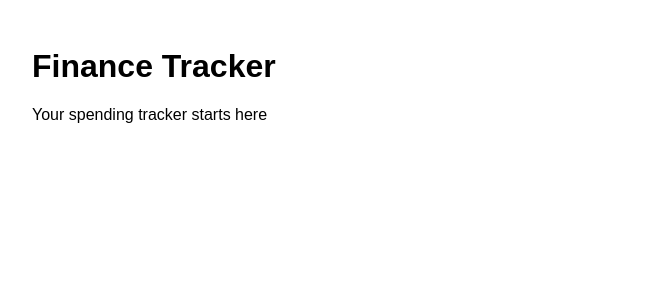
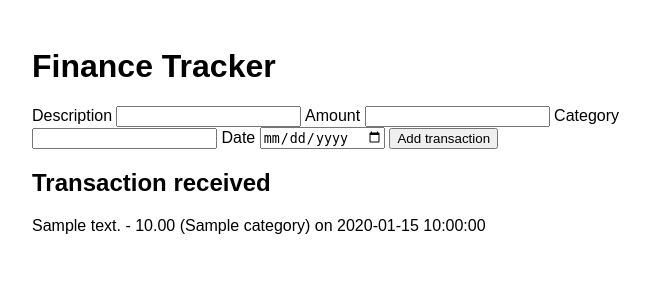
Before and after one commit to sn2368/finance-tracker, a Flask app: template templates/index.html in a window 1280 px wide. Shown: the top 300 px of the page, without its empty margins (258-908 px from the left). Run offline with Flask 3, Linux system fonts and the light colour scheme; the template is opened without the code that fills it: most values are stand-ins (such as "Sample title", 1, 10 or a date in 2020).

Commit message:
Added transaction form

```diff
--- a/app.py
+++ b/app.py
@@ -1,10 +1,38 @@
-from flask import Flask, render_template
+from flask import Flask, render_template, request
 
 app = Flask(__name__)
 
-@app.route("/")
+
+@app.route("/", methods=["GET", "POST"])
 def home():
-	return render_template("index.html")
+    transaction = None
+    error = None
+
+    if request.method == "POST":
+        description = request.form.get("description", "").strip()
+        category = request.form.get("category", "").strip()
+        date = request.form.get("date", "").strip()
+
+        try:
+            amount = float(request.form.get("amount", ""))
+            if amount <= 0:
+                raise ValueError
+        except ValueError:
+            error = "Enter an amount greater than zero."
+
+        if not description or not category or not date:
+            error = "Please fill in all the fields."
+
+        if not error:
+            transaction = {
+                "description": description,
+                "amount": amount,
+                "category": category,
+                "date": date,
+            }
+
+    return render_template("index.html", transaction=transaction, error=error)
+
 
 if __name__ == "__main__":
-	app.run(debug=True)
+    app.run(debug=True)
--- a/templates/index.html
+++ b/templates/index.html
@@ -8,6 +8,37 @@
 </head>
 <body>
 <h1>Finance Tracker</h1>
-<p>Your spending tracker starts here</p>
+<form method="POST">
+<label>
+    Description
+    <input name="description" required>
+  </label>
+<label>
+    Amount
+    <input name="amount" type="number" min="0.01" step="0.01" required>
+  </label>
+
+  <label>
+    Category
+    <input name="category" required>
+  </label>
+
+  <label>
+    Date
+    <input name="date" type="date" required>
+  </label>
+
+  <button type="submit">Add transaction</button>
+</form>
+
+{% if error %}
+<p> {{error}} </p>
+{% endif %}
+
+{% if transaction %}
+<h2> Transaction received </h2>
+<p>{{ transaction.description }} - {{ "%.2f"|format(transaction.amount) }} ({{ transaction.category }}) on {{ transaction.date }}</p>
+{% endif %}
+
 </body>
 </html>
```
